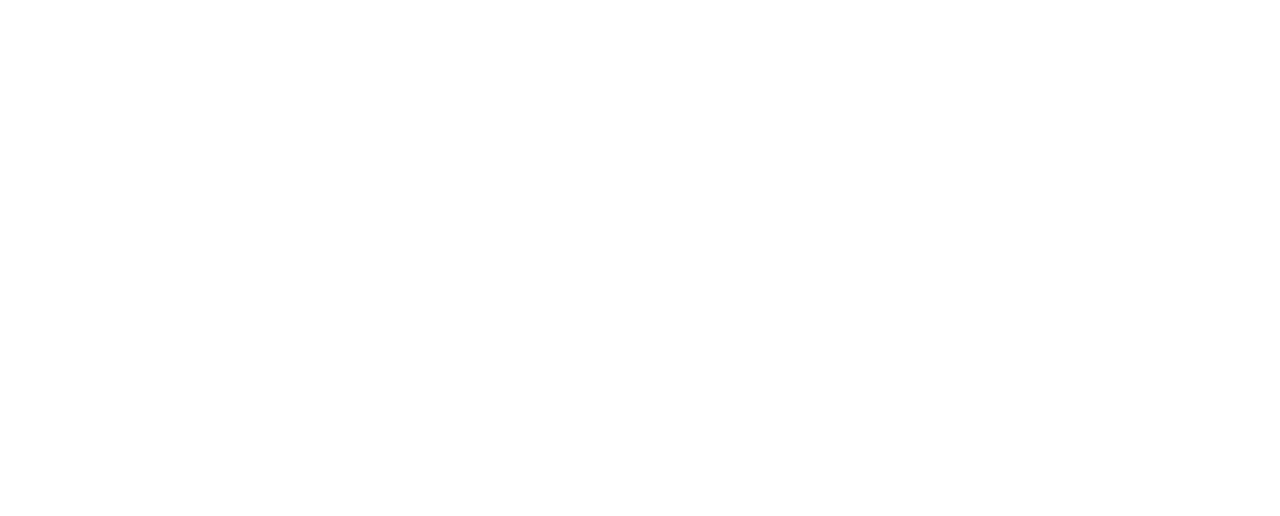
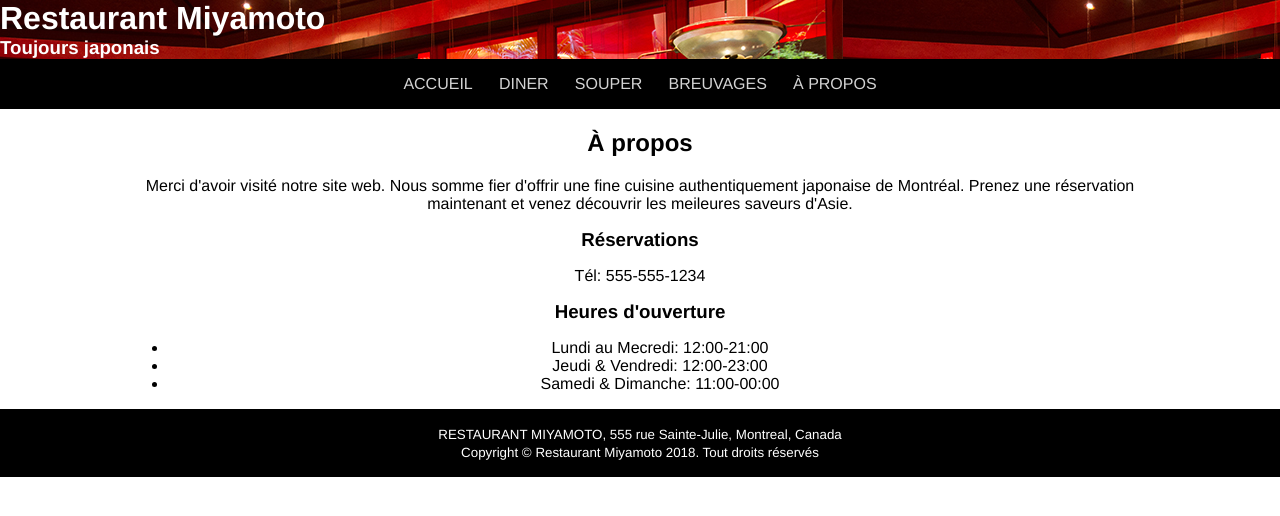
Before and after one commit to alexjuliencodes/Miyamoto, a plain HTML site: page a_propos.html in a window 1280 px wide. Drawn offline with Linux system fonts and the light colour scheme.

Commit message:
index et propos advanced draft, nav & footer done, styling has begun

```diff
--- a/a_propos.html
+++ b/a_propos.html
@@ -0,0 +1,54 @@
+<!DOCTYPE html>
+<!-- Etudiants: Alexandre Julien 1012389 & Sam Chandavong 1004915 -->
+<html lang="fr">
+<head>
+    <meta charset="UTF-8">
+    <link href="style.css" rel="stylesheet">
+    <title>À Propos</title>
+</head>
+<body>
+    <header id="banner">
+        <div id="bannerName">
+            <h1>Restaurant Miyamoto</h1>
+            <h3>Toujours japonais</h3>
+        </div>
+    </header>
+    <nav id="navBar">
+        <a href="index.html">ACCUEIL</a> &nbsp;
+        <a href="diner.html">DINER</a> &nbsp;
+        <a href="souper.html">SOUPER</a> &nbsp;
+        <a href="breuvages.html">BREUVAGES</a> &nbsp;
+        <a href="a_propos.html">À PROPOS</a>
+    </nav>
+    <main>
+        <header>
+            <h2>À propos</h2>
+        </header>
+        <section>
+            <p>
+                Merci d'avoir visité notre site web. Nous somme fier d'offrir une fine cuisine authentiquement japonaise de Montréal. Prenez une réservation maintenant et venez découvrir les meileures saveurs d'Asie.
+            </p>
+        </section>
+        <section>
+            <h3>Réservations</h3>
+            <p>Tél: 555-555-1234</p>
+            <h3>Heures d'ouverture</h3>
+            <ul>
+                <li>Lundi au Mecredi: 12:00-21:00</li>
+                <li>Jeudi & Vendredi: 12:00-23:00</li>
+                <li>Samedi & Dimanche: 11:00-00:00</li>
+            </ul>
+        </section>
+    </main>
+    </div>
+    <footer>
+        <div id="footerText">
+            <small>
+                RESTAURANT MIYAMOTO, 555 rue Sainte-Julie, Montreal, Canada<br>
+                Copyright &copy; Restaurant Miyamoto 2018. Tout droits réservés
+            </small>
+        </div>
+    </footer>
+</body>
+
+</html>
--- /dev/null
+++ b/style.css
@@ -0,0 +1,54 @@
+body {
+    font-family: Helvetica, Arial, sans-serif;
+    margin: 0;
+}
+
+main {
+    text-align: center;
+    width: 80%;
+    margin-left: auto;
+    margin-right: auto;
+}
+
+footer {
+    background-color: black;
+}
+
+.container {
+    width: 100%;
+}
+
+#banner {
+    background-image: url('./images/sushi_banner.jpg');
+}
+
+#bannerName {
+    color: white;
+}
+
+#bannerName h1, h3 {
+    margin: 0;
+    padding: 0;
+}
+
+#navBar {
+    background-color: black;
+    padding: 1em 0 1em 0;
+    text-align: center;
+}
+
+#navBar a {
+    color: lightgray;
+    padding: 0 0.4em 0 0.4em;
+    text-decoration: none;
+}
+
+#navBar a:hover, a:active {
+    color: white;
+}
+
+#footerText {
+    padding: 1em 0em 1em 0em;
+    text-align: center;
+    color: white;
+}
```
Also changed, not shown: index.html (+18 -19 lines), images/sushi_banner.jpg (added), styles.css (deleted).
